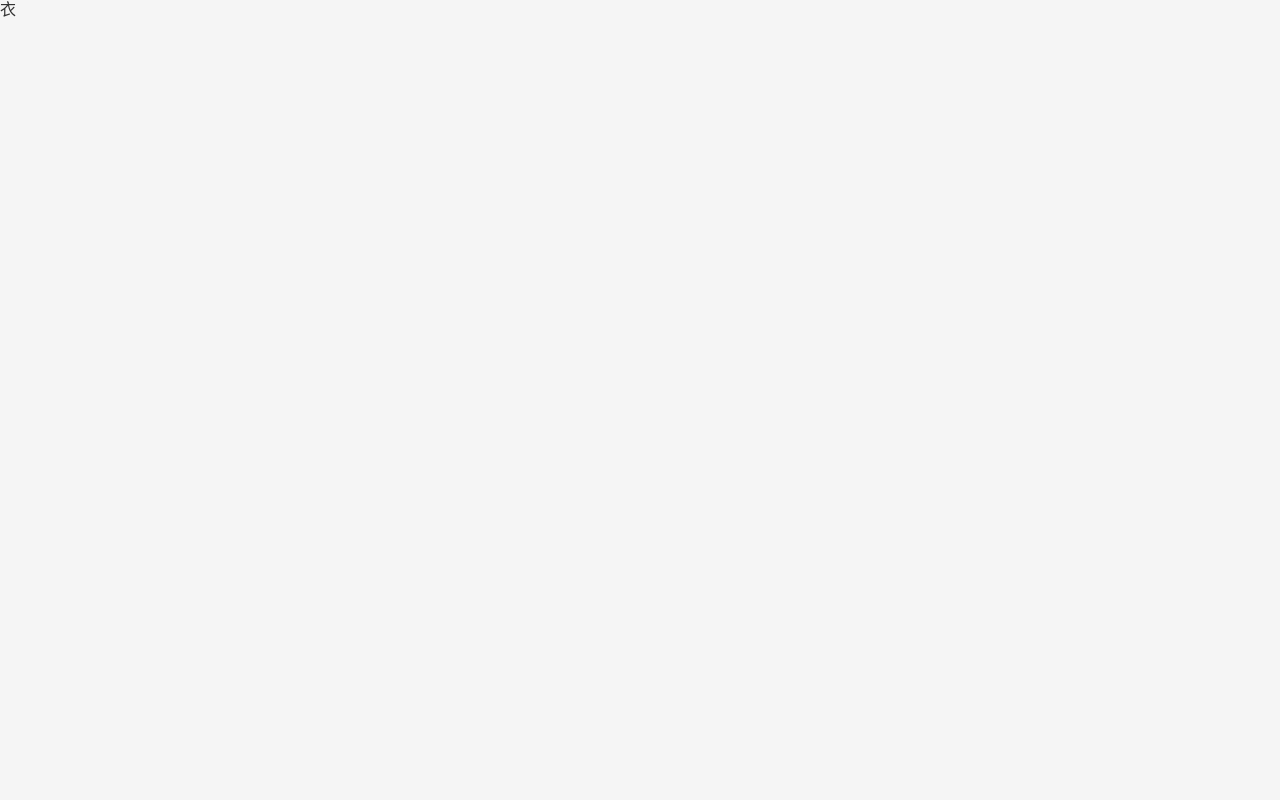
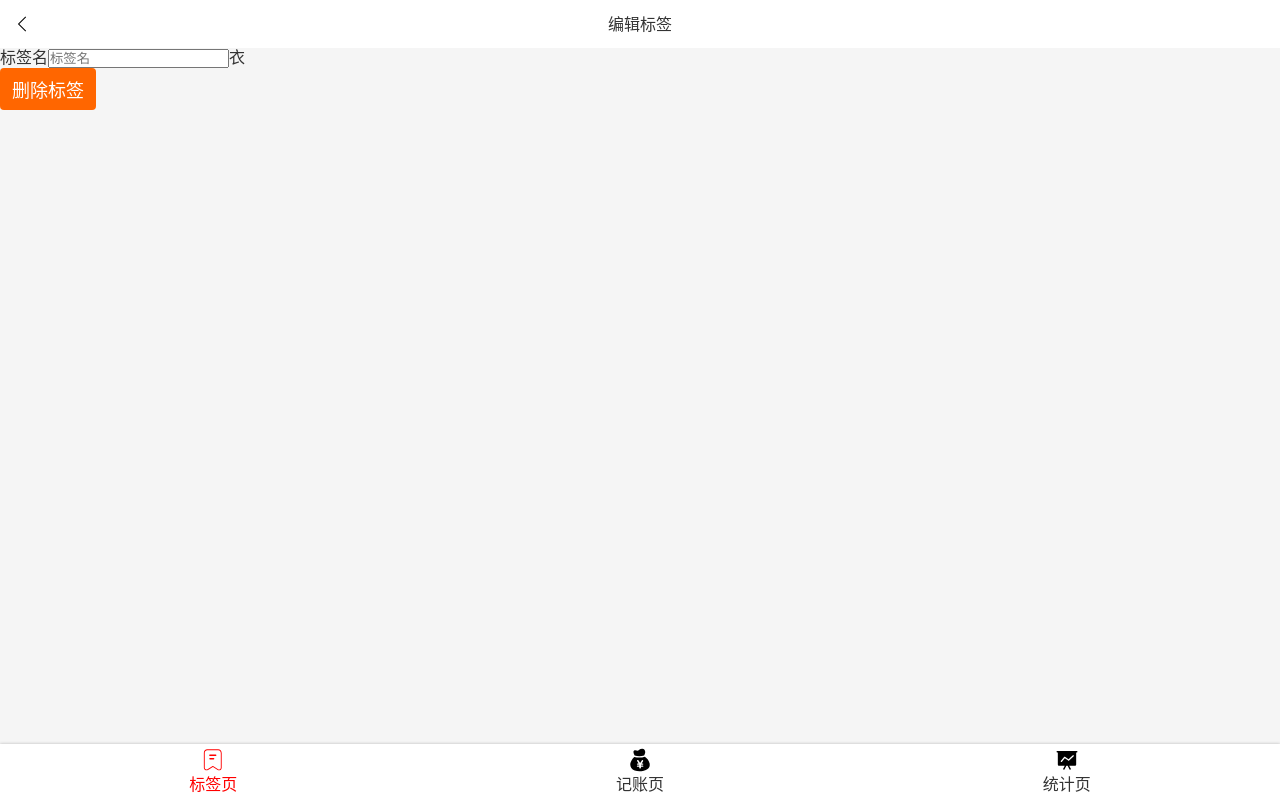
Before and after one commit to yafanisonya/react_morney, a React app: page /#/tags/1 in a window 1280 px wide. Built offline with nearby package versions, Linux system fonts and the light colour scheme.

Commit message:
创建button组件、input组件

```diff
--- /dev/null
+++ b/src/components/Button.tsx
@@ -0,0 +1,12 @@
+import styled from 'styled-components';
+
+const Button = styled.button`
+	padding:8px 12px;
+	border:none;
+	border-radius:4px;
+	font-size:18px;
+	color:white;
+	background:#f60;
+`;
+
+export {Button};
--- a/src/components/Icon.tsx
+++ b/src/components/Icon.tsx
@@ -9,13 +9,13 @@
 }
 
 type Props = {
-	name: string;
+	name?: string;
 };
 
 const Icon = (props: Props) => {
 	return (
 		<svg className="icon">
-			<use xlinkHref={'#' + props.name}></use>
+			{props.name && <use xlinkHref={'#' + props.name}></use>}
 		</svg>
 	);
 };
--- /dev/null
+++ b/src/components/Input.tsx
@@ -0,0 +1,34 @@
+import React from 'react';
+import styled from 'styled-components';
+
+const Label = styled.label`
+  display:flex;
+  align-items:center;
+  > span{
+    margin-right: 16px;
+    white-space: nowrap;
+  }
+  > input{
+    display: block;
+    width: 100%;
+    height: 72px;
+    border: none;
+    background: none;
+  }
+`;
+
+type Props = {
+  label: string;
+} & React.InputHTMLAttributes<HTMLInputElement>;
+
+const Input: React.FC<Props> = (props) => {
+  const {label,children,...rest} = props;
+  return(
+    <Label>
+      <span>{props.label}</span>
+      <input {...rest}/>
+    </Label>
+  );
+};
+
+export {Input};
--- a/src/views/Money/NoteSection.tsx
+++ b/src/views/Money/NoteSection.tsx
@@ -1,26 +1,11 @@
 import styled from 'styled-components';
-import React,{useRef} from 'react';
-import { isPropertySignature } from 'typescript';
+import React,{ChangeEventHandler} from 'react';
+import {Input} from 'components/Input';
 
 const Wrapper = styled.section`
   padding:0 16px;
   font-size:14px;
   background:#f5f5f5;
-  > label{
-    display:flex;
-    align-items:center;
-    > span{
-      margin-right: 16px;
-      white-space: nowrap;
-    }
-    > input{
-      display: block;
-      width: 100%;
-      height: 72px;
-      border: none;
-      background: none;
-    }
-  }
 `;
 
 type Props = {
@@ -30,28 +15,12 @@
 
 const NoteSection: React.FC<Props> = (props)=>{
   const note = props.value;
-  const refInput = useRef<HTMLInputElement>(null);
-  const onBlur = ()=>{
-    if(refInput.current !== null){
-      props.onChange(refInput.current.value);
-    }
-  };
+  const onChange: ChangeEventHandler<HTMLInputElement>=(e)=>{
+    props.onChange(e.target.value);
+  }
   return(
     <Wrapper>
-      <label>
-        <span>备注</span>
-        <input type="text"
-          placeholder="在这里添加备注"
-          ref={refInput}
-          defaultValue={note}
-          onBlur={onBlur}
-        />
-        {/* <input type="text"
-          placeholder="在这里添加备注"
-          value={note}
-          onChange={(e)=>setNote(e.target.value)}
-        /> */}
-      </label>
+      <Input label="备注" type="text" value={note} onChange={onChange}/>
     </Wrapper>
   )
 }
--- a/src/views/Tag.tsx
+++ b/src/views/Tag.tsx
@@ -1,17 +1,46 @@
 import React from 'react';
-import {useTags} from '../useTags';
+import {useTags} from 'useTags';
 import { useParams } from 'react-router';
+import Layout from 'components/Layout';
+import Icon from 'components/Icon';
+import {Button} from 'components/Button';
+import styled from 'styled-components';
 
 type Params = {
   id: string
-}
+};
+
+const Topbar = styled.header`
+  display:flex;
+  justify-content:space-between;
+  align-items:center;
+  padding:14px;
+  line-height:20px;
+  background:white;
+`;
 
 const Tag: React.FC = (props) =>{
   const {findTag} = useTags();
   let {id} = useParams<Params>();
   const tag = findTag(parseInt(id));
   return (
-    <div>{tag.name}</div>
+    <Layout>
+      <Topbar>
+        <Icon name="left"/>
+        <span>编辑标签</span>
+        <Icon/>
+      </Topbar>
+      <div>
+        <label>
+          <span>标签名</span>
+          <input type="text" placeholder="标签名"/>
+          {tag.name}
+        </label>
+      </div>
+      <div>
+        <Button>删除标签</Button>
+      </div>
+    </Layout>
   )
 };
 
--- a/src/views/Tags.tsx
+++ b/src/views/Tags.tsx
@@ -1,9 +1,10 @@
-import Layout from '../components/Layout';
+import Layout from 'components/Layout';
 import React from 'react';
 import {useTags} from 'useTags';
 import styled from 'styled-components';
-import Icon from '../components/Icon';
+import Icon from 'components/Icon';
 import {Link} from 'react-router-dom';
+import {Button} from 'components/Button';
 
 const TagList = styled.ol`
 	font-size:16px;
@@ -19,15 +20,6 @@
 			padding:12px 16px 12px 0;
 		}
 	}
-`;
-
-const Button = styled.button`
-	padding:8px 12px;
-	border:none;
-	border-radius:4px;
-	font-size:18px;
-	color:white;
-	background:#f60;
 `;
 
 const Center = styled.div`
```
